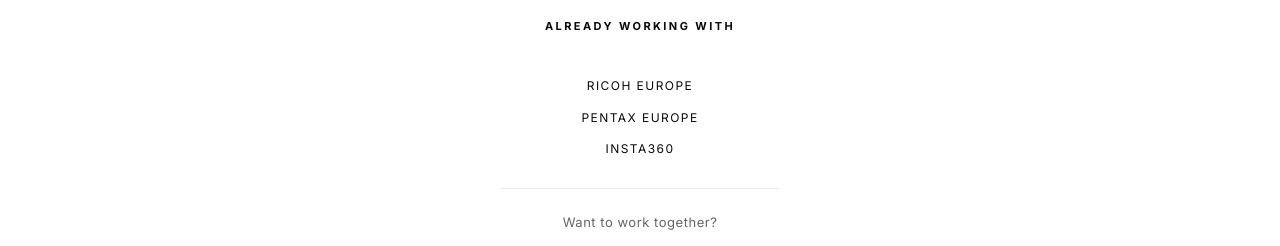
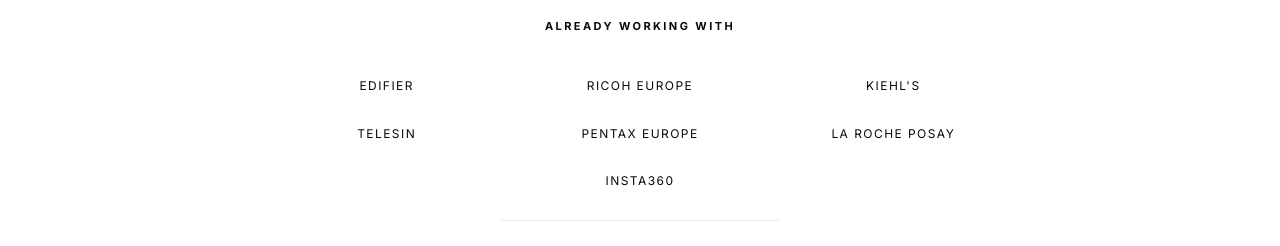
Before and after one commit to thegirlwithacamera/thegirlwithacamera, a Next.js app: page /en/creator in a window 1280 px wide. Shown: the part 887-1133 px from the top of the page. Built offline with nearby package versions, Linux system fonts and the light colour scheme.

Commit message:
Add new clients to creator page and display in 3-column layout

```diff
--- a/app/[lang]/creator/page.tsx
+++ b/app/[lang]/creator/page.tsx
@@ -12,7 +12,15 @@ const STATS = {
   instagram: { followers: "31K", reelViews: "302K", reach: "217K" },
 };
 
-const BRANDS = ["RICOH EUROPE", "PENTAX EUROPE", "INSTA360"];
+const BRANDS = [
+  { name: "EDIFIER", position: "left" },
+  { name: "TELESIN", position: "left" },
+  { name: "RICOH EUROPE", position: "center" },
+  { name: "PENTAX EUROPE", position: "center" },
+  { name: "INSTA360", position: "center" },
+  { name: "KIEHL'S", position: "right" },
+  { name: "LA ROCHE POSAY", position: "right" },
+];
 
 // Tes formats de contenu — ajouter des thumbnails quand tu as du contenu
 // { type: "Reviews & Unboxing", thumb: "/images/creator/01.jpg" }
@@ -379,6 +387,7 @@ export default function CreatorPage({ params }: Props) {
           .stats-grid { gap: 14px; padding: 0 24px; }
           .section-title { margin: 0 0 16px; font-size: 10px; }
           .creator-hr { margin: 14px auto; max-width: 200px; }
+          .brands-grid { grid-template-columns: 1fr !important; gap: 24px !important; }
         }
       `}</style>
 
@@ -516,9 +525,13 @@ export default function CreatorPage({ params }: Props) {
 
       {/* Already working with */}
       <p className="section-title">{t.workingWith}</p>
-      <div>
-        {BRANDS.map((b) => (
-          <p key={b} className="brand-item">{b}</p>
+      <div className="brands-grid" style={{ display: "grid", gridTemplateColumns: "1fr 1fr 1fr", gap: "40px", maxWidth: "800px", margin: "0 auto", padding: "0 40px" }}>
+        {["left", "center", "right"].map((pos) => (
+          <div key={pos} style={{ display: "flex", flexDirection: "column", alignItems: "center", gap: "16px" }}>
+            {BRANDS.filter((b) => b.position === pos).map((b) => (
+              <p key={b.name} className="brand-item">{b.name}</p>
+            ))}
+          </div>
         ))}
       </div>
 
```
